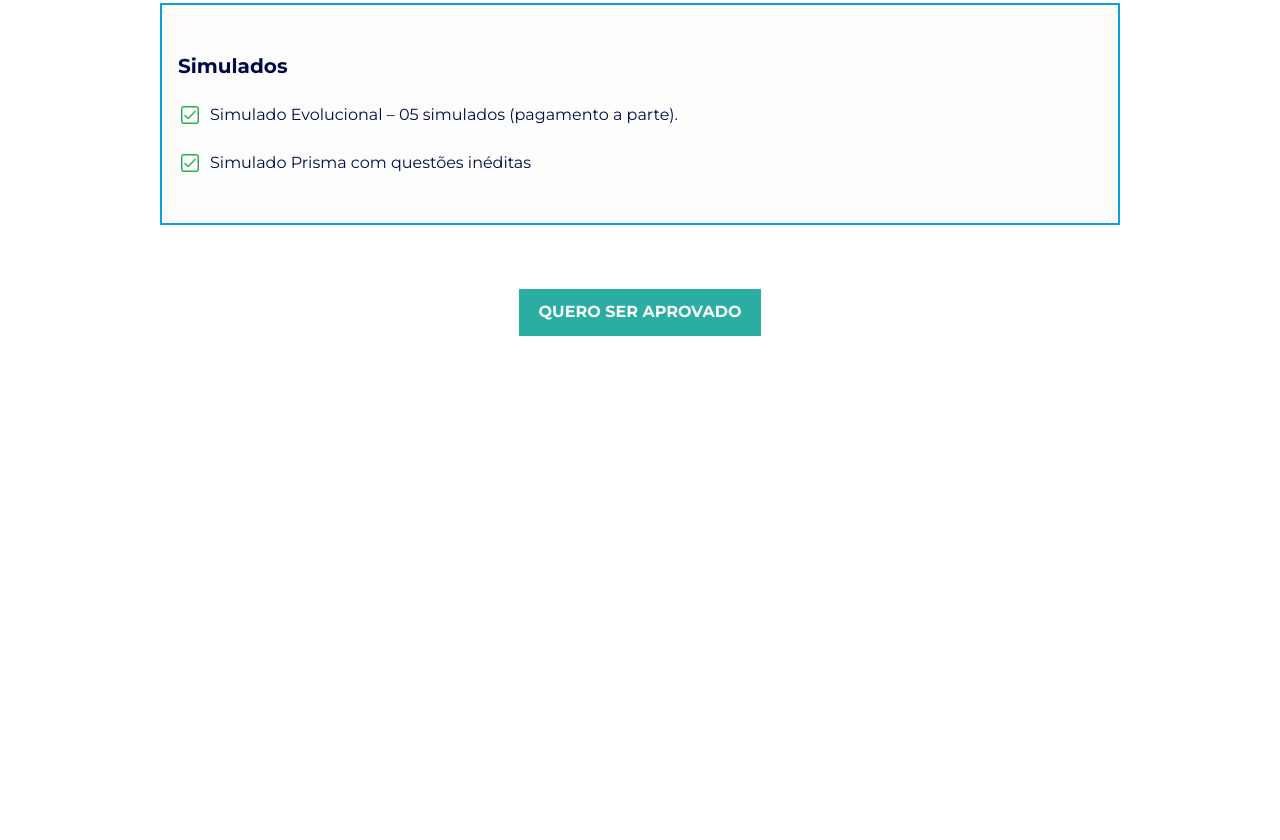
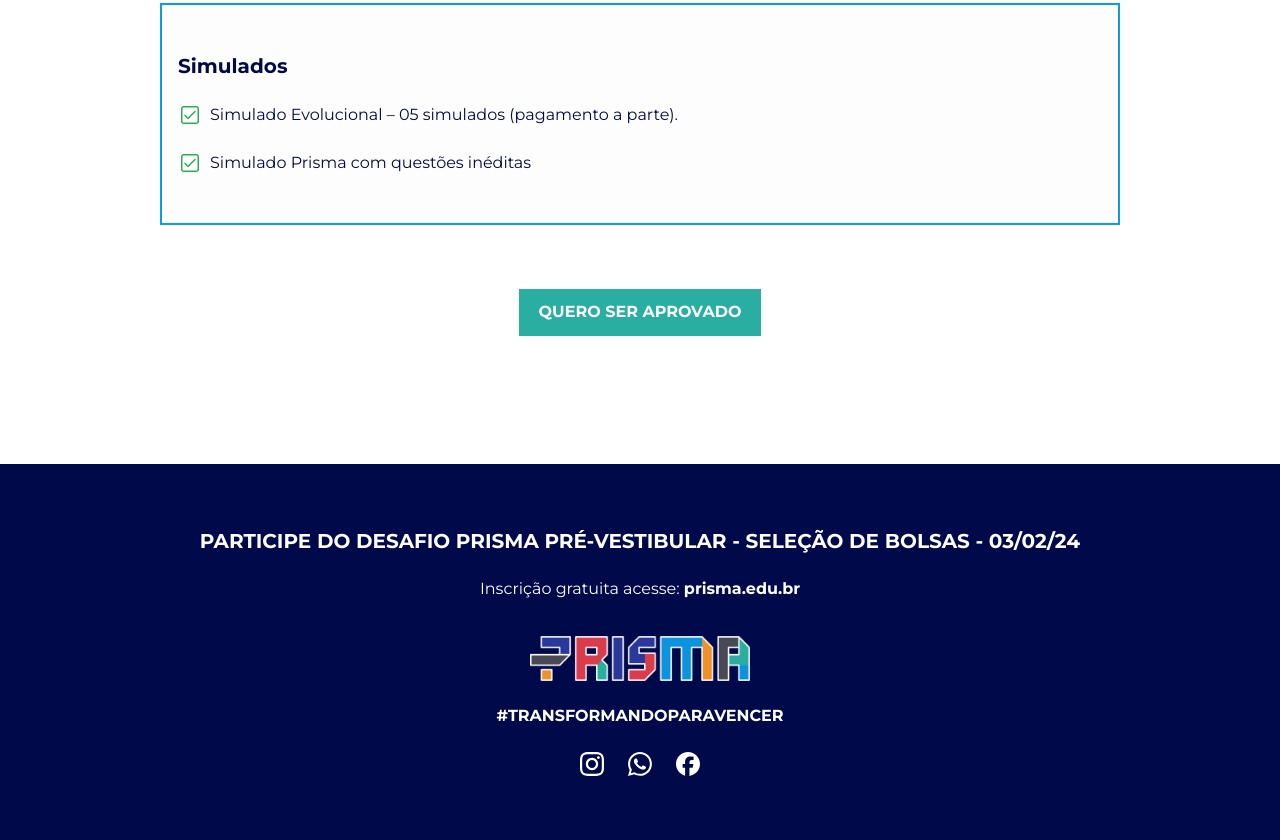
Before and after one commit to iimatos/prismapre, a website built with Vite: page index.html in a window 1280 px wide. Shown: the part 4131-4971 px from the top of the page. Before the commit the page ends 4595 px from the top, so only its background shows below. Built offline with nearby package versions, Linux system fonts and the light colour scheme.

Commit message:
responsivo, fontes, spacing

```diff
--- a/index.html
+++ b/index.html
@@ -49,19 +49,19 @@
         <ul class="aprovados-lista">
           <li class="aprovado">
             <img src="assets/aluno-01.jpg" alt="Camila Câmara" />
-            <p class="aprovado-nome fs-16 bold text-center">Camila Câmara</p>
+            <p class="aprovado-nome bold text-center">Camila Câmara</p>
           </li>
           <li class="aprovado">
             <img src="assets/aluno-02.jpg" alt="José Raelte" />
-            <p class="aprovado-nome fs-16 bold text-center">José Raelte</p>
+            <p class="aprovado-nome bold text-center">José Raelte</p>
           </li>
           <li class="aprovado">
             <img src="assets/aluno-03.jpg" alt="Maria Fernanda" />
-            <p class="aprovado-nome fs-16 bold text-center">Maria Fernanda</p>
+            <p class="aprovado-nome bold text-center">Maria Fernanda</p>
           </li>
           <li class="aprovado">
             <img src="assets/aluno-04.jpg" alt="Vitor Emanuel" />
-            <p class="aprovado-nome fs-16 bold text-center">Vitor Emanuel</p>
+            <p class="aprovado-nome bold text-center">Vitor Emanuel</p>
           </li>
         </ul>
       </section>
@@ -127,7 +127,7 @@
             biologia, linguagens e redação. Seu futuro começa aqui!
           </p>
           <a
-            href="#"
+            href="https://prevestibular.prisma.edu.br/produto/preparatorio-biologicas-unimontes-hju"
             target="_blank"
             rel="noreferrer noopener"
             class="btn-primary"
@@ -285,6 +285,54 @@
         </div>
       </section>
     </main>
+
+    <footer class="footer-pre-2024">
+      <div class="footer-pre-content flex flex-h">
+        <h3 class="fs-20 text-center">
+          Participe do desafio prisma pré-vestibular - seleção de bolsas -
+          03/02/24
+        </h3>
+        <p class="text-center">
+          Inscrição gratuita acesse:
+          <span class="bold"
+            ><a
+              href="https://prisma.edu.br"
+              target="_blank"
+              rel="noopener noreferrer"
+              >prisma.edu.br</a
+            ></span
+          >
+        </p>
+        <img class="logo" src="./assets/prisma-logo.png" alt="Prisma" />
+        <p class="hashtag bold">#transformandoparavencer</p>
+
+        <ul class="social-media-lista">
+          <li class="social-media-icon">
+            <a
+              href="https://www.instagram.com/redeprisma/"
+              target="_blank"
+              rel="noopener noreferrer"
+            >
+              <img src="assets/icon-instagram.svg" alt="Instagram Prisma" />
+            </a>
+          </li>
+          <li class="social-media-icon">
+            <a
+              href="https://api.whatsapp.com/send?phone=553832291900&text=Ol%C3%A1%2C%20Col%C3%A9gio%20Prisma!"
+              target="_blank"
+              rel="noopener noreferrer"
+            >
+              <img src="assets/icon-whats.svg" alt="Whatsapp prisma" />
+            </a>
+          </li>
+          <li class="social-media-icon">
+            <a href="#" target="_blank" rel="noopener noreferrer">
+              <img src="assets/icon-facebook.svg" alt="Facebook prisma" />
+            </a>
+          </li>
+        </ul>
+      </div>
+    </footer>
     <script type="module" src="/main.js"></script>
   </body>
 </html>
--- a/style.css
+++ b/style.css
@@ -12,6 +12,7 @@
   --azul-500: #000a4a;
   --azul-600: #29389a;
   --sp-128: 12.8rem;
+  --sp-64: 6.4rem;
 }
 
 * {
@@ -341,6 +342,40 @@
   margin-top: 6.4rem;
 }
 
+.footer-pre-2024 {
+  background: var(--azul-500);
+  color: var(--branco);
+  padding: var(--sp-64) 2rem;
+}
+
+.footer-pre-content {
+  gap: 2.4rem;
+  align-items: center;
+}
+
+.footer-pre-content h3 {
+  text-transform: uppercase;
+}
+
+.footer-pre-content .logo {
+  max-width: 22rem;
+  margin-top: 1.2rem;
+}
+
+.footer-pre-content .hashtag {
+  text-transform: uppercase;
+}
+
+.footer-pre-content .social-media-lista {
+  display: flex;
+  gap: 2.4rem;
+  align-items: center;
+}
+
+.social-media-icon {
+  width: 2.4rem;
+}
+
 /* media-query */
 
 @media only screen and (max-width: 960px) {
@@ -351,10 +386,42 @@
   .aprovado {
     width: 50%;
   }
+
+  .curso-extensivo-card {
+    min-width: 28rem;
+  }
 }
 
 @media only screen and (max-width: 560px) {
   :root {
     --sp-128: 6.4rem;
+    --sp-64: 3.2rem;
+  }
+
+  /* geral */
+
+  .fs-48 {
+    font-size: 4rem;
+  }
+
+  .fs-40 {
+    font-size: 3.2rem;
+    line-height: 120%;
+  }
+
+  .fs-20 {
+    font-size: 1.8rem;
+    line-height: 130%;
+  }
+
+  .fs-14 {
+    font-size: 1.4rem;
+    line-height: 140%;
+  }
+
+  /* aprovados-lista */
+
+  .aprovado-nome {
+    font-size: 1.4rem;
   }
 }
```
Also changed, not shown: assets/icon-facebook.svg (added), assets/icon-instagram.svg (added), assets/icon-whats.svg (added).
